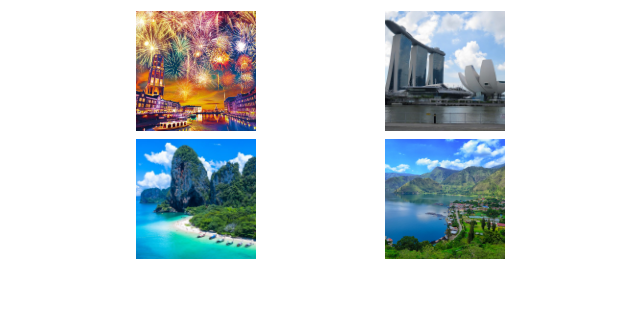
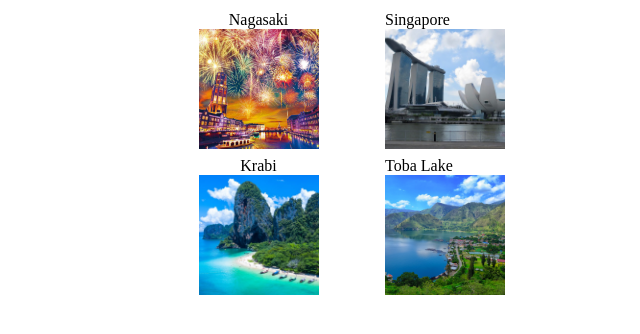
Before and after one commit to drkhookayyong/8860-L52, a Flask app: page / in a window 1280 px wide. Shown: the top 334 px of the page, without its empty margins (257-897 px from the left). Run offline with Flask 2, Linux system fonts and the light colour scheme.

Commit message:
Update index.html

```diff
--- a/app/templates/index.html
+++ b/app/templates/index.html
@@ -1,24 +1,16 @@
 <!DOCTYPE html>
 <html>
 <head>
-
-
-
-
 </head>
 <body>
 <center>
     <table boder="1" width="500">
 <tr>
-<td><img src="/static/../Nagasaki.jpg" width="120"></td><td><img src="/static/../SG.jpg" width="120"></td>
+<td align="center">Nagasaki<br><img src="/static/Nagasaki.jpg" width="120"></td align='center'><td>Singapore<br><img src="/static/SG.jpg" width="120"></td>
 </tr>
 <tr>
-<td><img src="/static/Krabi.jpg" width="120"></td><td><img src="/static/TobaLake.jpg" width="120"></td>
+<td align="center">Krabi<br><img src="/static/Krabi.jpg" width="120"></td><td>Toba Lake<br><img src="/static/TobaLake.jpg" width="120"></td>
 </tr>
 </center>
-
-
 </body>
-
-
 </html>
```
